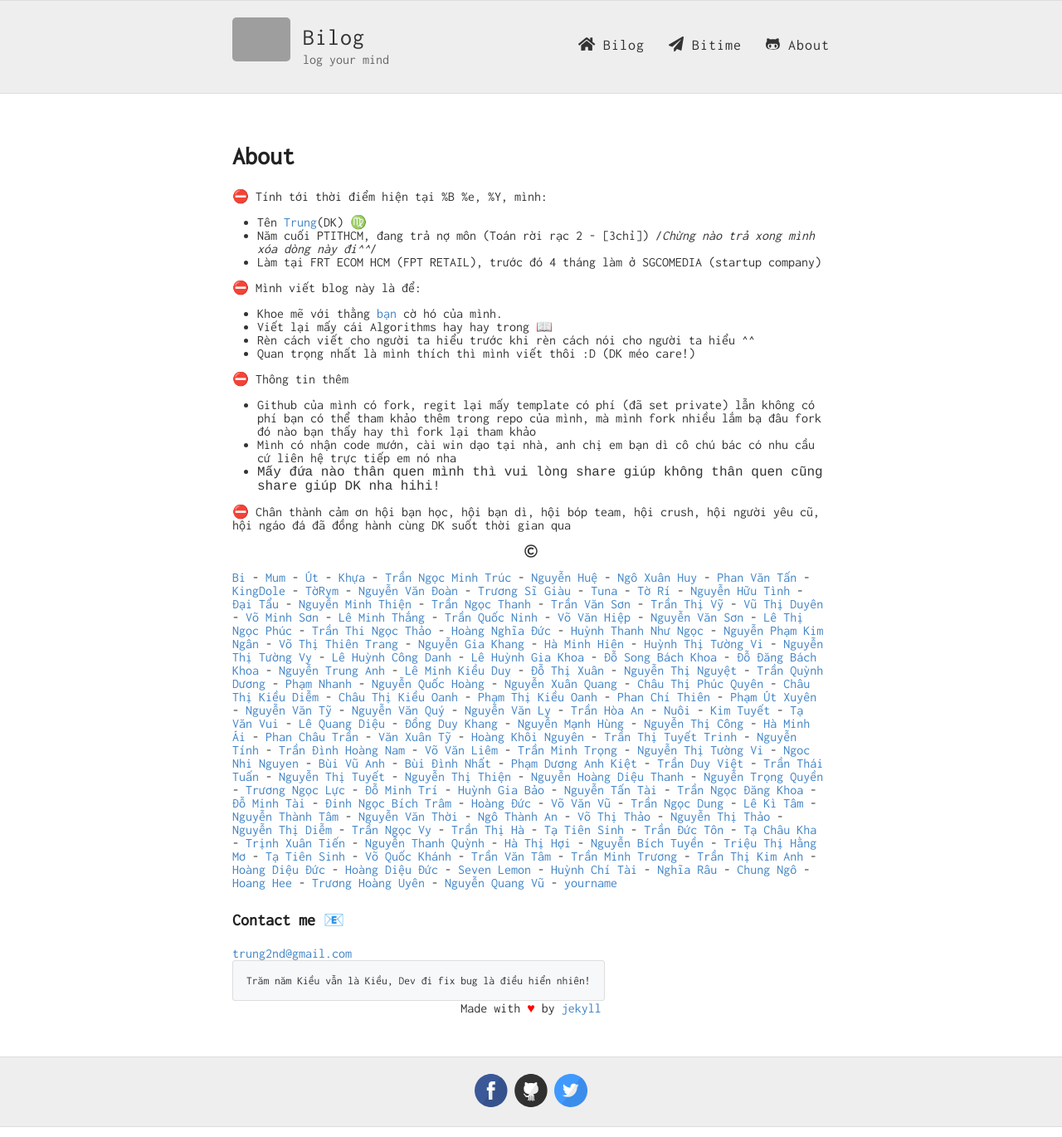
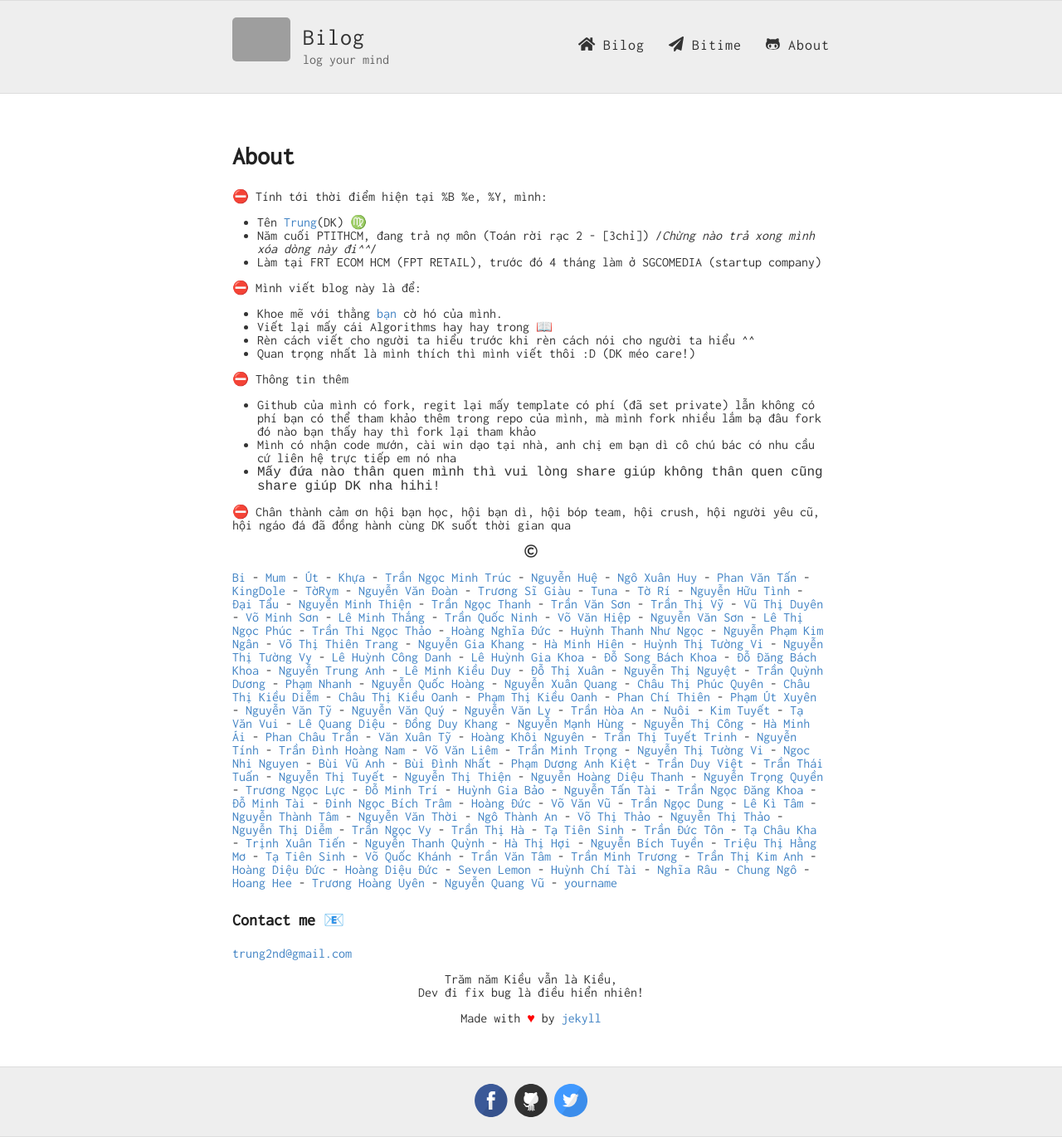
Before and after one commit to tahongtrung/biblog, a Jekyll site: the page built from about.md, in a window 1280 px wide. Shown: the whole page at 83% size. Built offline with Jekyll 4.4.1, drawn with Linux system fonts in a browser that asks for light colours; nearby versions of some CDN libraries; emoji names are drawn with the system emoji font; grey boxes are pictures that could not be loaded.

Commit message:
asdfbgcv

```diff
--- a/about.md
+++ b/about.md
@@ -37,10 +37,10 @@
 
 [trung2nd@gmail.com](mailto:trung2nd@gmail.com)
 
-<bre align="center">
-Trăm năm Kiều vẫn là Kiều,
+<p align="center" clas="pre">
+Trăm năm Kiều vẫn là Kiều,<br/>
 Dev đi fix bug là điều hiển nhiên!
-</bre>
+</p>
 <p align="center">
  	Made with <i style="color:red">♥</i> by <a href="https://jekyllrb.com" target="_blank">jekyll</a>
 </p>
--- a/style.scss
+++ b/style.scss
@@ -14,7 +14,7 @@
 /**************/
 /* BASE RULES */
 /**************/
-bre{
+.pre{
 	padding: 16px;
   overflow: auto;
   font-size: 85%;
```
Also changed, not shown: 3 other files.
